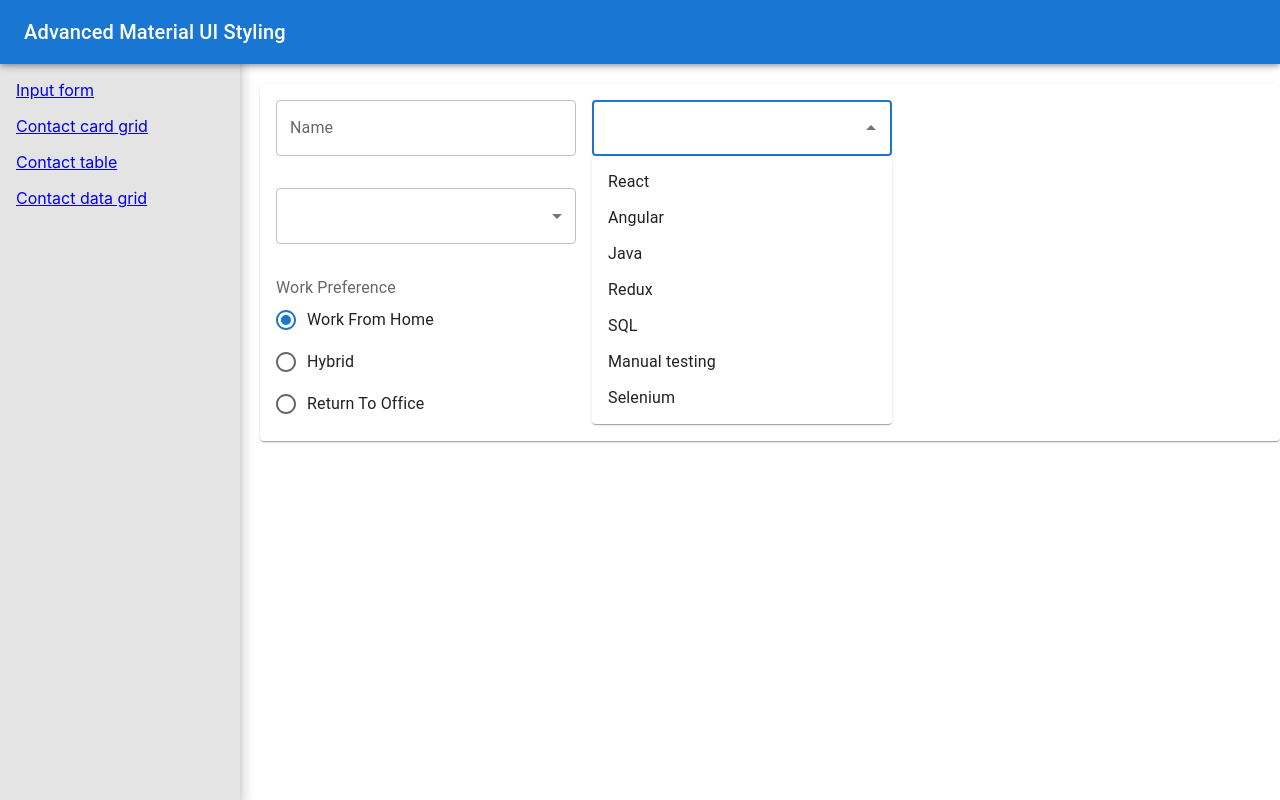
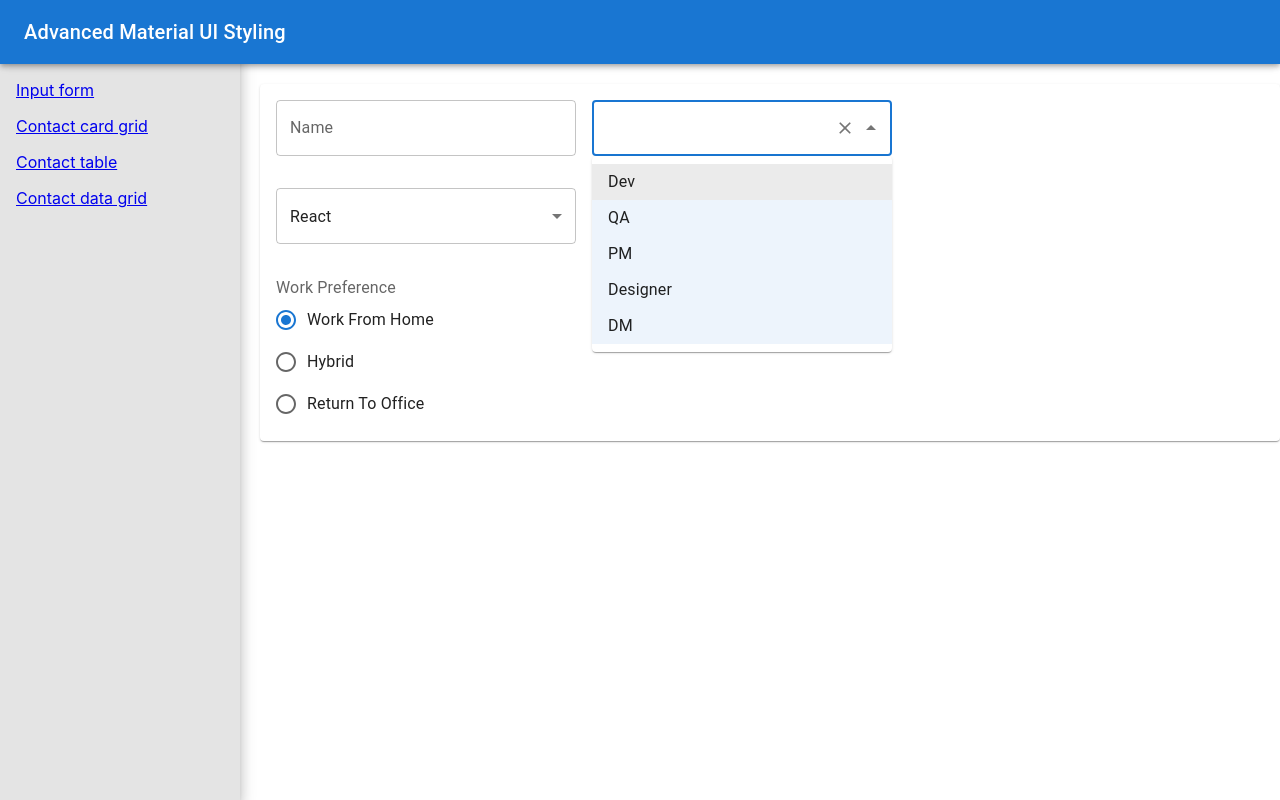
Before and after one commit to elchinovzla/beautiful-mui-app, a React (Create React App) app: page / in a window 1280 px wide. Both pictures are taken after a click on the button 871 px from the left and 128 px from the top of the page. Built offline with nearby package versions, Linux system fonts and the light colour scheme; the HTML template or start-up script is replaced by a standard one.

Commit message:
add contact form event handlers

```diff
--- /dev/null
+++ b/src/Components/Form/BeautifulDesktopDatePicker.tsx
@@ -0,0 +1,25 @@
+import { AdapterDayjs } from "@mui/x-date-pickers/AdapterDayjs"
+import { DesktopDatePicker } from "@mui/x-date-pickers/DesktopDatePicker"
+import { LocalizationProvider } from "@mui/x-date-pickers/LocalizationProvider"
+import { DATE_FORMAT, MIN_WIDTH } from "./ContactForm"
+import { Dayjs } from "dayjs"
+
+const BeautifulDesktopDatePicker = (
+    props: {
+        value?: Dayjs,
+        onChange: (value: Dayjs | null) => void
+    }
+) => {
+    return (
+        <LocalizationProvider dateAdapter={AdapterDayjs}>
+            <DesktopDatePicker
+                {...props}
+                label='Date'
+                format={DATE_FORMAT}
+                sx={{minWidth:MIN_WIDTH}}
+            />
+        </LocalizationProvider>
+    )
+}
+
+export default BeautifulDesktopDatePicker;
--- /dev/null
+++ b/src/Components/Form/BeautifulTextField.tsx
@@ -0,0 +1,17 @@
+import { TextField, TextFieldProps } from "@mui/material";
+import { MIN_WIDTH } from "./ContactForm";
+
+const BeautifulTextField = (props: TextFieldProps) => {
+    return (
+        <TextField
+            {...props}
+            id='contact-form-name'
+            name='name'
+            label='Name'
+            variant="outlined"
+            sx={{minWidth: MIN_WIDTH, marginRight: 2}}
+        />
+    )
+}
+
+export default BeautifulTextField;
--- a/src/Components/Form/ContactForm.tsx
+++ b/src/Components/Form/ContactForm.tsx
@@ -1,15 +1,114 @@
-import { Autocomplete, Button, FormControl, FormControlLabel, FormGroup, FormLabel, ListItemText, MenuItem, Paper, Radio, RadioGroup, Select, Stack, TextField } from "@mui/material";
-import React from "react"
-import { DesktopDatePicker } from "@mui/x-date-pickers";
-import { LocalizationProvider } from "@mui/x-date-pickers/LocalizationProvider";
-import {AdapterDayjs} from "@mui/x-date-pickers/AdapterDayjs";
+import { Alert, AlertTitle, Button, Dialog, FormControl, FormGroup, Paper, SelectChangeEvent, Stack } from "@mui/material";
+import React, { useState } from "react"
+import { contactData, FormValues } from "../../Data/ContactData";
+import dayjs from "dayjs";
+import BeautifulTextField from "./BeautifulTextField";
+import RolesAutoComplete from "./RolesAutoComplete";
+import SkillSelect from "./SkillSelect";
+import BeautifulDesktopDatePicker from "./BeautifulDesktopDatePicker";
+import PreferenceRadios from "./PreferenceRadios";
 
-const ROLES = ['React', 'Angular', 'Java', 'Redux', 'SQL','Manual testing', 'Selenium'];
-const SKILLS = ['Dev', 'QA', 'PM', 'Designer', 'DM'];
-const minWidth = 300;
+export const MIN_WIDTH = 300;
+export const DATE_FORMAT = 'MM/DD/YYYY';
+export const DEFAULT_PREFERENCE = "WFH";
+const today = new Date();
 
 export default function ContactForm() {
+    const getDefaultFormValues = () => {
+        const formattedToday = new Intl.DateTimeFormat(
+            'en-US',
+            {
+                month: '2-digit',
+                day:'2-digit',
+                year:'numeric'}
+        ).format(today);
+
+        return {
+            id: contactData.length + 1,
+            name: "",
+            skills:['React'],
+            startDate: formattedToday,
+            preference: DEFAULT_PREFERENCE
+        }
+    }
+
+    const [formValues, setFormValues] = useState<FormValues>(
+        getDefaultFormValues()
+    );
+    const [alertOpen, setAlertOpen] = useState(false);
+
+    const handleTextFieldChange = (
+        event: React.ChangeEvent<HTMLInputElement | HTMLTextAreaElement>
+    ) => {
+        const { name, value } = event.target;
+        setFormValues({
+            ...formValues,
+            [name]: value
+        })
+    }
+
+    const handleAutoCompleteChange = (
+        event: React.SyntheticEvent<Element, Event>,
+        value: string
+    ) => {
+        setFormValues({
+            ...formValues,
+            role: value || ''
+        }
+        )
+    }
+
+    const handleSelectChange = (
+        event: SelectChangeEvent<string[]>,
+        child: React.ReactNode
+    ) => {
+        const { target: {value}} = event;
+        setFormValues({
+            ...formValues,
+            skills: typeof value === "string" ? value.split(", ") : value
+        })
+    }
+
+    const handleDatePickerChange = (
+        value: dayjs.Dayjs | null
+    ) => {
+        setFormValues({
+            ...formValues,
+            startDate: value?.format(DATE_FORMAT)
+        })
+    }
+
+    const handleRadioChange = (
+        event: React.ChangeEvent<HTMLInputElement>,
+        value: string
+    ) => {
+        const { name } = event.target;
+        setFormValues({
+            ...formValues,
+            [name]: value
+        })
+    }
+
+    const handleSubmitClick = () => {
+        contactData.push(formValues);
+        setAlertOpen(true);
+        clearValues();
+    }
+
+    const handleClearClick = () => {
+        clearValues();
+    }
+
+    const clearValues = () => {
+        setFormValues({...getDefaultFormValues()});
+    }
+
+    const handleAlertClick = () => {
+        setAlertOpen(false);
+    }
+
     return (
+        <>
         <Paper>
             <form>
                 <FormControl>
@@ -20,29 +119,13 @@ export default function ContactForm() {
                         justifyContent:'space-between'
                     }}
                     >
-                        <TextField
-                        id='contact-form-name'
-                        name='name'
-                        label='Name'
-                        variant="outlined"
-                        sx={{minWidth: minWidth, marginRight: 2}}
+                        <BeautifulTextField
+                        value={formValues.name}
+                        onChange={handleTextFieldChange}
                         />
-                        <Autocomplete
-                        options={ROLES}
-                        renderInput={(params)=> {
-                            return (
-                                <TextField name="role" {...params}/>
-                            )
-                        }}
-                        getOptionLabel={(roleOption)=>`${roleOption}`}
-                        renderOption={(props, option) => {
-                            return (
-                                <li {...props}>
-                                    {`${option}`}
-                                </li>
-                            )
-                        }}
-                        sx={{minWidth: minWidth}}
+                        <RolesAutoComplete
+                        value={formValues.role ?? ''}
+                        onInputChange={handleAutoCompleteChange}
                         />
                     </FormGroup>
                     <FormGroup
@@ -52,26 +135,14 @@ export default function ContactForm() {
                         justifyContent:'space-between'
                     }}
                     >
-                        <Select
-                        id="skill-select"
-                        renderValue={(select: string[]) => select.join(", ")}
-                        sx={{minWidth: minWidth, marginRight: 2}}
-                        >
-                            {SKILLS.map((skill)=>
-                            <MenuItem value={skill} key={skill}>
-                                <ListItemText primary={skill}/>
-                            </MenuItem>
-                            )}
-                        </Select>
-                            <LocalizationProvider dateAdapter={AdapterDayjs}>
-                                <DesktopDatePicker
-                                    label='Date'
-                                    format='MM/DD/YYYY'
-                                    value='abc'
-                                    onChange={()=>{}}
-                                    sx={{minWidth:minWidth}}
-                                />
-                            </LocalizationProvider>
+                        <SkillSelect
+                        value={formValues.skills || ''}
+                        onChange={handleSelectChange}
+                        />
+                        <BeautifulDesktopDatePicker
+                        value={dayjs(formValues.startDate)}
+                        onChange={handleDatePickerChange}
+                        />
                     </FormGroup>
                     <FormGroup
                     row
@@ -80,39 +151,26 @@ export default function ContactForm() {
                         justifyContent:'space-between'
                     }}
                     >
-                        <FormGroup sx={{minWidth: minWidth, marginRight: 2}}>
-                            <FormLabel component="legend">
-                                Work Preference
-                            </FormLabel>
-                            <RadioGroup
-                            id="preference-type-radio"
-                            name="preference"
-                            value="WFH"
-                            >
-                                <FormControlLabel
-                                control={<Radio/>}
-                                label="Work From Home"
-                                value="WFH"
-                                />
-                                <FormControlLabel
-                                control={<Radio/>}
-                                label="Hybrid"
-                                value="Hybrid"
-                                />
-                                <FormControlLabel
-                                control={<Radio/>}
-                                label="Return To Office"
-                                value="RTO"
-                                />
-                            </RadioGroup>
-                        </FormGroup>
+                        <PreferenceRadios
+                            preference={formValues.preference}
+                            handleRadioChange={handleRadioChange}
+                        />
                         <Stack>
-                            <Button>Submit</Button>
-                            <Button>Clear</Button>
+                            <Button onClick={handleSubmitClick}>Submit</Button>
+                            <Button onClick={handleClearClick}>Clear</Button>
                         </Stack>
                     </FormGroup>
                 </FormControl>
             </form>
         </Paper>
+        <Dialog open={alertOpen} onClose={handleAlertClick}>
+            <Alert>
+                <AlertTitle>
+                    Success!
+                </AlertTitle>
+                Form submitted
+            </Alert>
+        </Dialog>
+        </>
     )
 }
--- /dev/null
+++ b/src/Components/Form/PreferenceRadios.tsx
@@ -0,0 +1,51 @@
+import FormGroup from "@mui/material/FormGroup"
+import { DEFAULT_PREFERENCE, MIN_WIDTH } from "./ContactForm"
+import FormLabel from "@mui/material/FormLabel"
+import RadioGroup from "@mui/material/RadioGroup"
+import FormControlLabel from "@mui/material/FormControlLabel"
+import Radio from "@mui/material/Radio"
+
+const PreferenceRadios = (
+    props: {
+        preference?: string,
+        handleRadioChange: (event: React.ChangeEvent<HTMLInputElement>, value: string) => void
+    }
+) => {
+    return (
+        <FormGroup
+            sx={{
+                minWidth: MIN_WIDTH,
+                marginRight: {md: 2},
+                marginBottom: {xs: 2, md: 0}
+            }}>
+            <FormLabel component="legend" htmlFor="preference-type-radio">
+                Work Preference
+            </FormLabel>
+            <RadioGroup
+            aria-label="preference"
+            id="preference-type-radio"
+            name="preference"
+            value={props.preference}
+            onChange={props.handleRadioChange}
+            >
+                <FormControlLabel
+                control={<Radio/>}
+                label="Work From Home"
+                value={DEFAULT_PREFERENCE}
+                />
+                <FormControlLabel
+                control={<Radio/>}
+                label="Hybrid"
+                value="Hybrid"
+                />
+                <FormControlLabel
+                control={<Radio/>}
+                label="Return To Office"
+                value="RTO"
+                />
+            </RadioGroup>
+        </FormGroup>
+    )
+}
+
+export default PreferenceRadios;
--- /dev/null
+++ b/src/Components/Form/RolesAutoComplete.tsx
@@ -0,0 +1,37 @@
+import Autocomplete from "@mui/material/Autocomplete";
+import { MIN_WIDTH } from "./ContactForm";
+import TextField from "@mui/material/TextField";
+
+const ROLES = ['Dev', 'QA', 'PM', 'Designer', 'DM'];
+
+const RolesAutoComplete = (
+    props: {
+        value: string,
+        onInputChange: (event: React.SyntheticEvent<Element, Event>, value: string) => void
+    }
+    ) => {
+
+    return (
+        <Autocomplete
+        {...props}
+        options={ROLES}
+        renderInput={(params)=> {
+            return (
+                <TextField name="role" {...params}/>
+            )
+        }}
+        getOptionLabel={(roleOption)=>`${roleOption}`}
+        renderOption={(props, option) => {
+            return (
+                <li {...props}>
+                    {`${option}`}
+                </li>
+            )
+        }}
+        sx={{minWidth: MIN_WIDTH}}
+        isOptionEqualToValue={(option, value) => option === value || value === ""}
+        />
+    );
+}
+
+export default RolesAutoComplete;
--- /dev/null
+++ b/src/Components/Form/SkillSelect.tsx
@@ -0,0 +1,31 @@
+import Select, { SelectChangeEvent } from "@mui/material/Select";
+import { MIN_WIDTH } from "./ContactForm";
+import MenuItem from "@mui/material/MenuItem";
+import ListItemText from "@mui/material/ListItemText";
+
+const SKILLS = ['React', 'Angular', 'Java', 'Redux', 'SQL','Manual testing', 'Selenium'];
+
+const SkillSelect = (
+    props: {
+        value?: string[]
+        onChange: (event: SelectChangeEvent<string[]>, child: React.ReactNode) => void
+    }
+) => {
+
+    return (
+        <Select
+        {...props}
+        id="skill-select"
+        renderValue={(select: string[]) => select.join(", ")}
+        sx={{minWidth: MIN_WIDTH, marginRight: 2}}
+        >
+            {SKILLS.map((skill)=>
+            <MenuItem value={skill} key={skill}>
+                <ListItemText primary={skill}/>
+            </MenuItem>
+            )}
+        </Select>
+    )
+}
+
+export default SkillSelect;
```
Also changed, not shown: package.json (+19 -17 lines), 1 other file (tests, documents, lock files or other folders).
